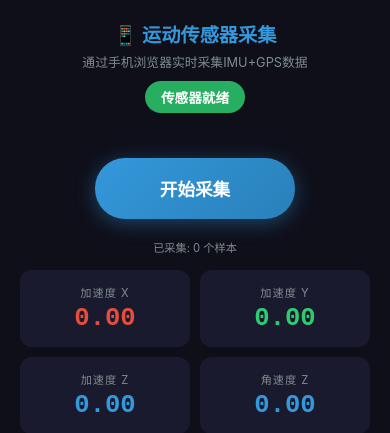
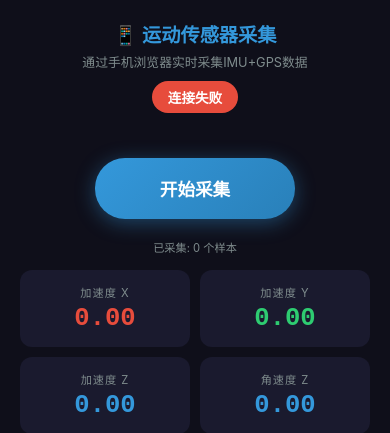
Before and after one commit to ZX-123155/motion-analysis-system, a Flask app: page /mobile in a window 390 px wide. Shown: the top 433 px of the page. Run offline with Flask 3, Linux system fonts and the light colour scheme; some libraries are stand-ins or nearby versions.

Commit message:
Fix: fast socket disconnect detection (3s ping) + visible disconnect toast on mobile

```diff
--- a/templates/mobile.html
+++ b/templates/mobile.html
@@ -211,7 +211,12 @@
 
     <script src="https://cdn.socket.io/4.7.4/socket.io.min.js"></script>
     <script>
-        const socket = io();
+        // 快速断开检测：缩短心跳间隔
+        const socket = io({
+            pingInterval: 3000,     // 3秒发一次心跳
+            pingTimeout: 5000,      // 5秒无响应判定断开
+            reconnection: false,    // 不自动重连，断开就断开
+        });
         let isStreaming = false;
         let sampleCount = 0;
         let motionPermissionGranted = false;
@@ -233,8 +238,14 @@
         });
 
         socket.on('disconnect', () => {
-            updateStatus('disconnected', '连接断开');
+            updateStatus('disconnected', '服务器已断开');
+            showToast('⚠ 服务器连接已断开！请重启app.py', 'error');
             if (isStreaming) stopStreaming();
+        });
+
+        socket.on('connect_error', () => {
+            updateStatus('disconnected', '连接失败');
+            showToast('无法连接服务器，请确认app.py是否运行', 'error');
         });
 
         function updateStatus(state, text) {
```
